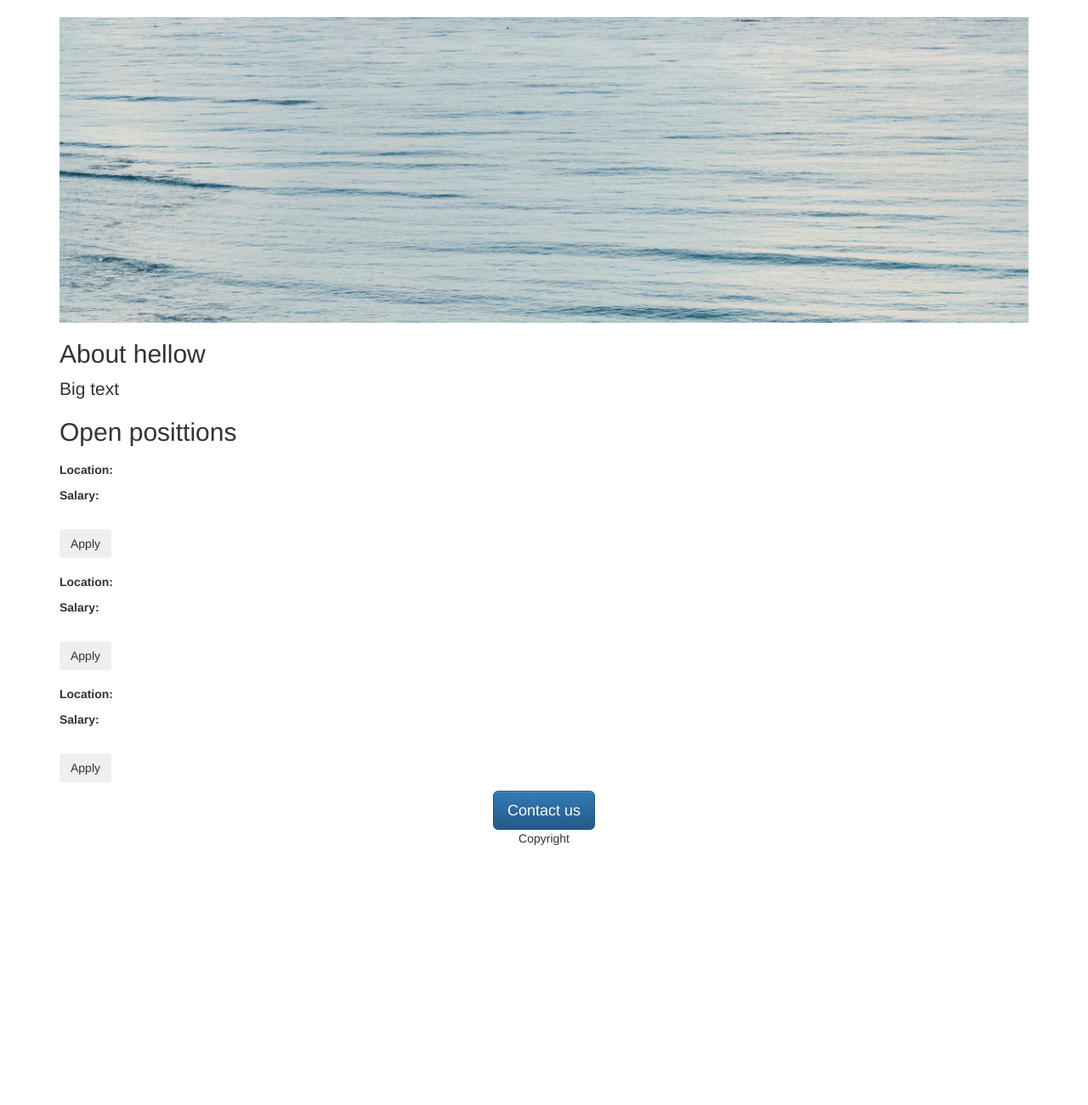
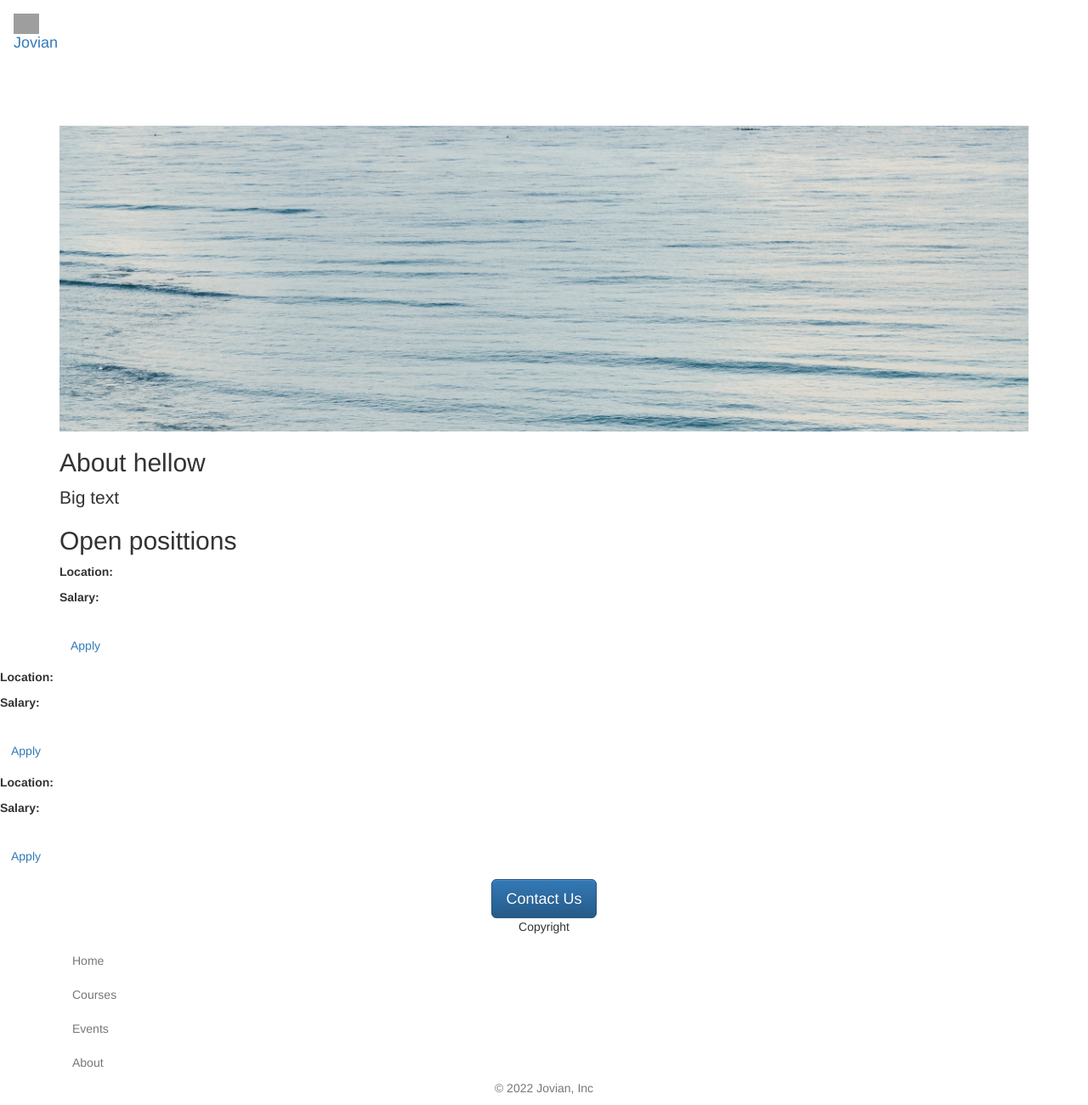
Before and after one commit to javierjuanJJ/flask3, a Flask app: page / in a window 1280 px wide. Shown: the whole page at 85% size. Before the commit the page ends 995 px from the top, so only its background shows below. Run offline with Flask 2, Linux system fonts and the light colour scheme; grey boxes are pictures that could not be loaded.

Commit message:
Commit 3 dynamic templates

```diff
--- /dev/null
+++ b/templates/footer.html
@@ -0,0 +1,12 @@
+<div class="container">
+  <footer class="py-3 my-4">
+    <ul class="nav justify-content-center border-bottom pb-3 mb-3">
+      <li class="nav-item"><a  target="_blank" href="https://www.jovian.ai" class="nav-link px-2 text-muted">Home</a></li>
+      <li class="nav-item"><a  target="_blank" href="https://jovian.ai/learn" class="nav-link px-2 text-muted">Courses</a></li>
+
+      <li class="nav-item"><a target="_blank" href="https://jovian.ai/events" class="nav-link px-2 text-muted">Events</a></li>
+      <li class="nav-item"><a  target="_blank" href="https://jovian.ai/about" class="nav-link px-2 text-muted">About</a></li>
+    </ul>
+    <p class="text-center text-muted">&copy; 2022 Jovian, Inc</p>
+  </footer>
+</div>
--- a/templates/home.html
+++ b/templates/home.html
@@ -18,6 +18,7 @@
 </style>
 </head>
 <body>
+{% include 'nav.html' %}
 <div class="container">
     <h1 class="text-enter mt-2 mb-4">{{ company_name }}</h1>
     <img class="img-fluid" id="banner"
@@ -32,10 +33,11 @@
         {% endfor %}
     </p>
     <div class="text-center">
-        <button class="btn btn-primary btn-lg">Contact us</button>
+        <a class="btn btn-primary btn-lg" href="mailto:hello@jovian.ai?subject=Question%20about%20Job%20Opernings&body=My%20name%3A%20%3Cyour%20name%20here%3E%0D%0A%0D%0AMy%20questions%3A%20%3Center%20question%20here%3E%0D%0A">Contact Us</a>
         <p class="mt-4">Copyright</p>
     </div>
 </div>
+{% include 'footer.html' %}
 <!-- Latest compiled and minified JavaScript -->
 <script src="https://cdn.jsdelivr.net/npm/bootstrap@3.4.1/dist/js/bootstrap.min.js" integrity="sha384-aJ21OjlMXNL5UyIl/XNwTMqvzeRMZH2w8c5cRVpzpU8Y5bApTppSuUkhZXN0VxHd" crossorigin="anonymous"></script>
 
--- a/templates/jobItem.html
+++ b/templates/jobItem.html
@@ -1,12 +1,23 @@
 <div class="border-bottom">
-    <div class="col-18"><h4 style="color:rgb(128,120,120); margin-bottom: 4px; padding-bottom: 4px;">{{ job['title'] }}</h4>
-        <div><b>Location: </b>
+    <div class="col-18">
+        <h4 style="color:rgb(120,120,120); margin-bottom:4px;">
+        {{ job['title'] }}
+        </h4>
+        <div>
+            <b>Location: </b>
             <p>{{ job['location'] }}</p></div>
-        {% if 'salary' in job %}
-            <div><b>Salary: </b>
-                <p>{{ job['salary'] }}</p></div>
-            <br></div>{% endif %}
-    <div class="col-3">
-        <button type="button" class="btn btn-outline-primary">Apply</button>
+            {% if 'salary' in job %}
+                <div>
+                    <b>Salary: </b>
+                    <p>{{ job['salary'] }}</p></div>
+                    <br>
+                </div>
+            {% endif %}
+    <div class="col-2  padding-right:16px">
+        <a href="mailto:hello@jovian.ai?subject=Application%20for%20{{job['title']}}&body=My%20name%3A%20%3Cyour%20name%20here%3E%0D%0A%0D%0AMy%20Resume%20link%3A%20%3Cresume%20link%3E%0D%0A%0D%0AMy%20LinkedIn%20link%3A%20%3Clinkedin%20in%3E%0D%0A%0D%0A" type="button" class="btn btn-outline-primary float-right align-middle" >Apply</a>
+  </div>
+
+</div>
+
     </div>
 </div>
--- /dev/null
+++ b/templates/nav.html
@@ -0,0 +1,9 @@
+<nav class="navbar shadow-sm fixed-top bg-white">
+  <div class="container-fluid">
+    <a class="navbar-brand" href="#">
+      <img src="{{ url_for('static', filename='logo.svg') }}" alt="" width="30" height="24" class="d-inline-block align-text-top">
+      Jovian
+    </a>
+  </div>
+</nav>
+<div style="height:56px"></div>
```
